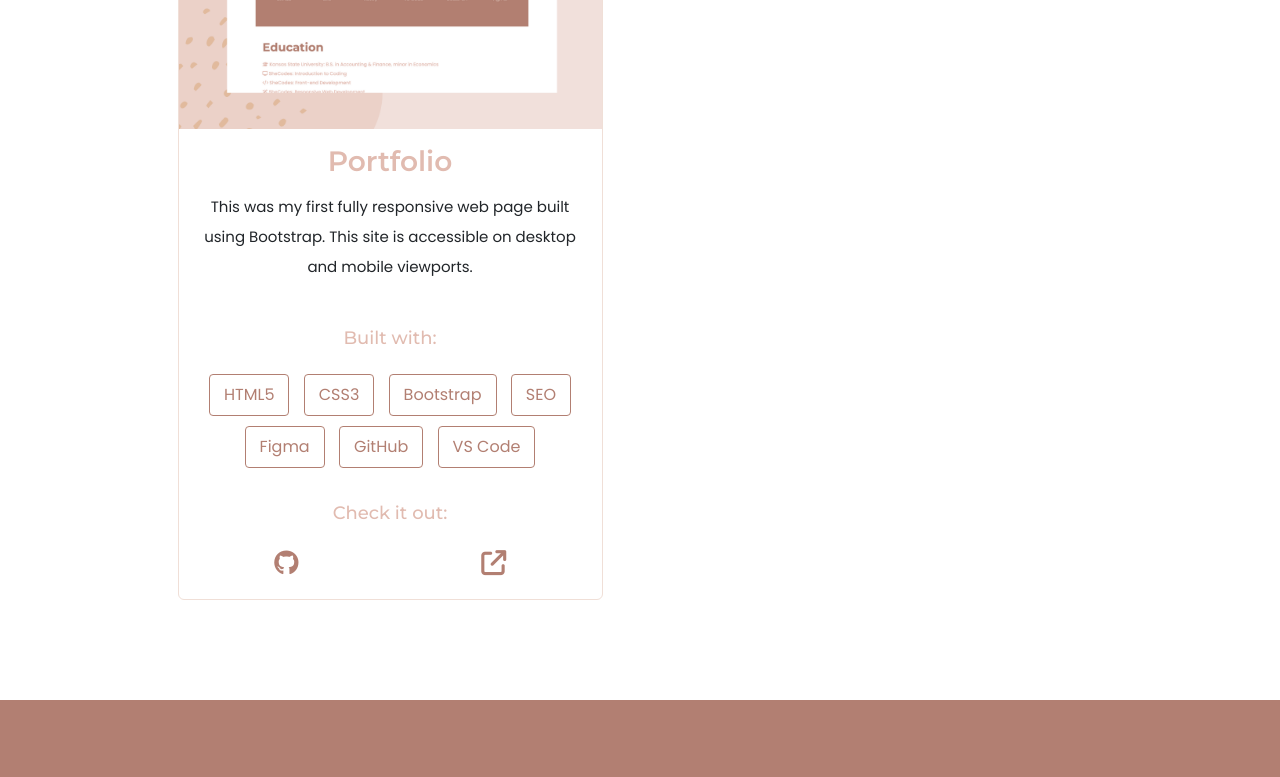
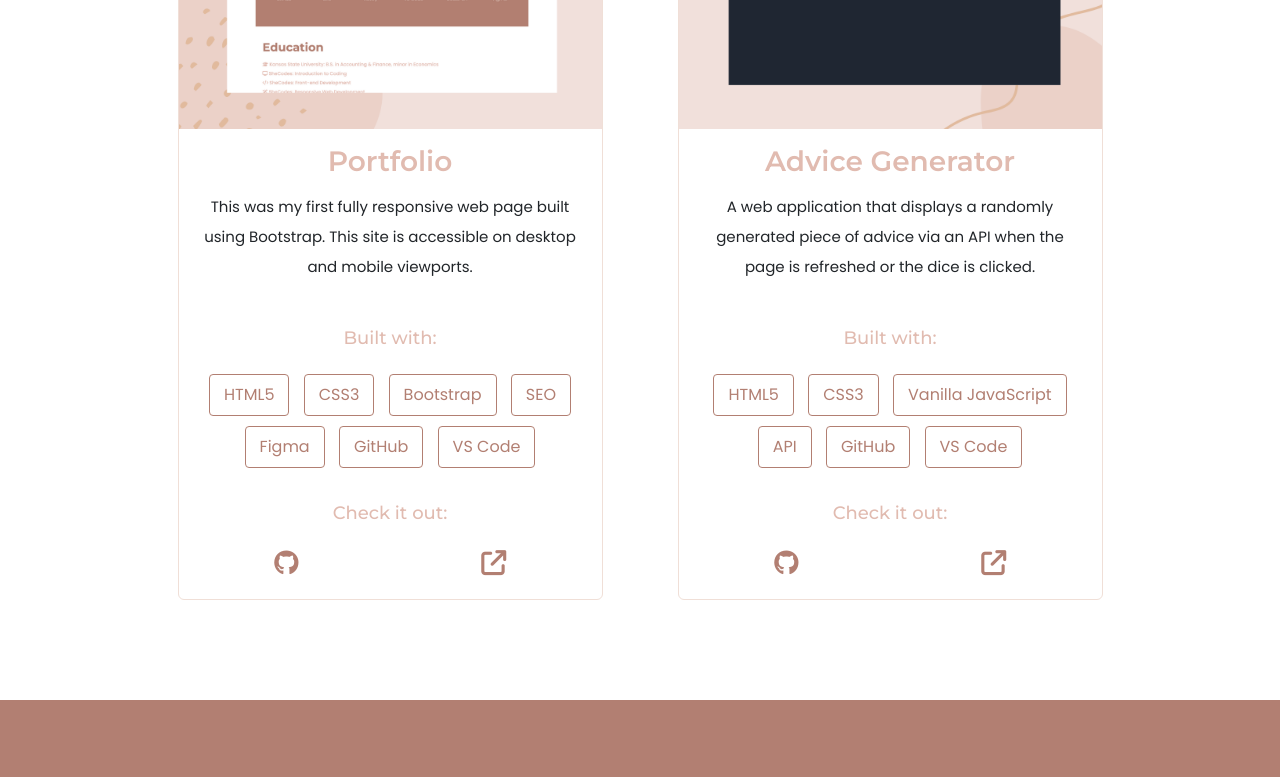
Before and after one commit to jessgascoigne/portfolio, a plain HTML site: page portfolio.html in a window 1280 px wide. Shown: the part 1632-2409 px from the top of the page. Drawn offline with nearby package versions, Linux system fonts and the light colour scheme.

Commit message:
Added advice generator to portfolio.html

```diff
--- a/portfolio.html
+++ b/portfolio.html
@@ -259,6 +259,57 @@
               </div>
             </div>
           </div>
+          <div class="card">
+            <a href="https://www.advice.jessgascoigne.com/" target="_blank">
+              <img
+                src="images/advice-background.png"
+                alt="advice generator"
+                class="card-img-top project-image"
+              />
+            </a>
+            <div class="card-body d-flex flex-column text-center">
+              <h5>Advice Generator</h5>
+              <p>
+                A web application that displays a randomly generated piece of
+                advice via an API when the page is refreshed or the dice is
+                clicked.
+              </p>
+              <h6>Built with:</h6>
+              <ul>
+                <li class="project-tech">HTML5</li>
+                <li class="project-tech">CSS3</li>
+                <li class="project-tech">Vanilla JavaScript</li>
+                <li class="project-tech">API</li>
+                <li class="project-tech">GitHub</li>
+                <li class="project-tech">VS Code</li>
+              </ul>
+              <div class="mt-auto">
+                <h6>Check it out:</h6>
+                <div class="row">
+                  <div class="col">
+                    <a
+                      href="https://github.com/jessgascoigne/portfolio"
+                      target="_blank"
+                      title="Portfolio GitHub Repo"
+                      class="external-link-icon"
+                    >
+                      <i class="fa-brands fa-github"></i>
+                    </a>
+                  </div>
+                  <div class="col">
+                    <a
+                      href="https://www.jessgascoigne.com"
+                      target="_blank"
+                      title="Portfolio Live Site"
+                      class="external-link-icon"
+                    >
+                      <i class="fa-solid fa-arrow-up-right-from-square"></i>
+                    </a>
+                  </div>
+                </div>
+              </div>
+            </div>
+          </div>
         </div>
       </div>
     </section>
```
